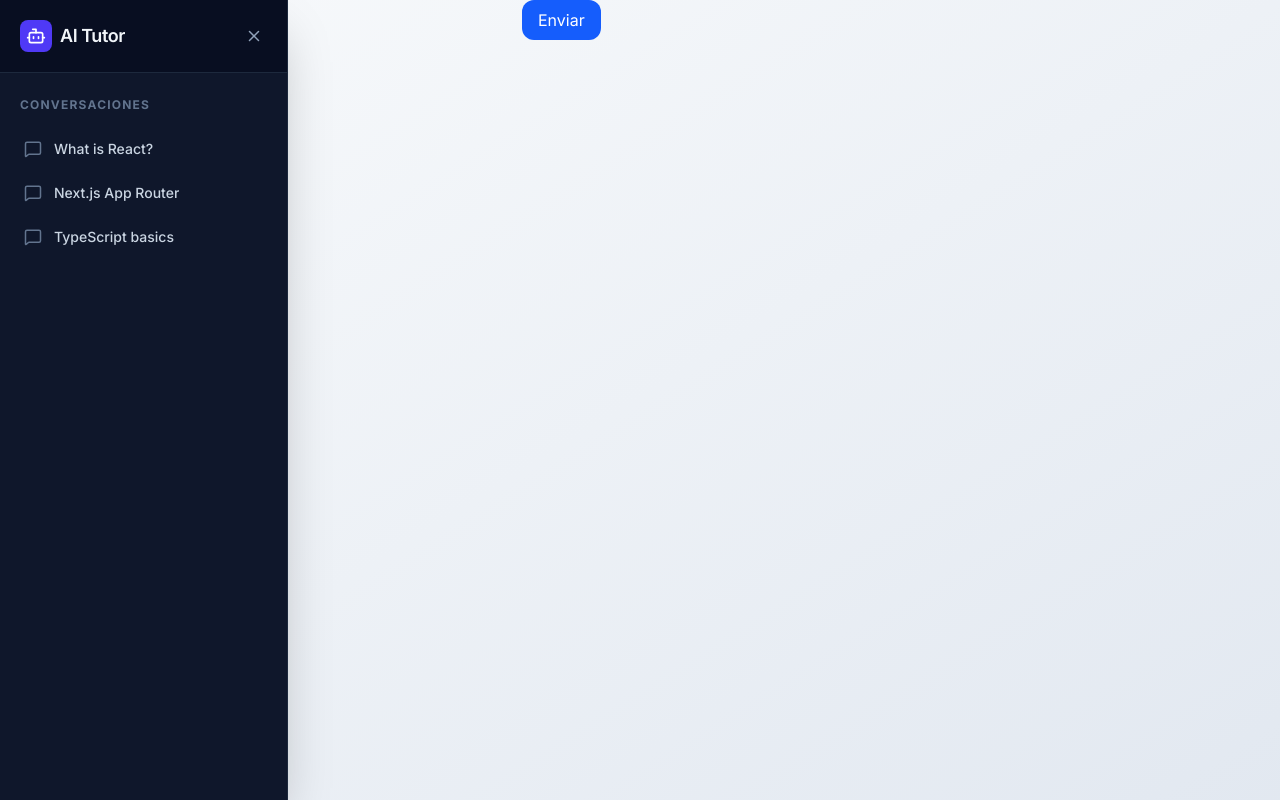
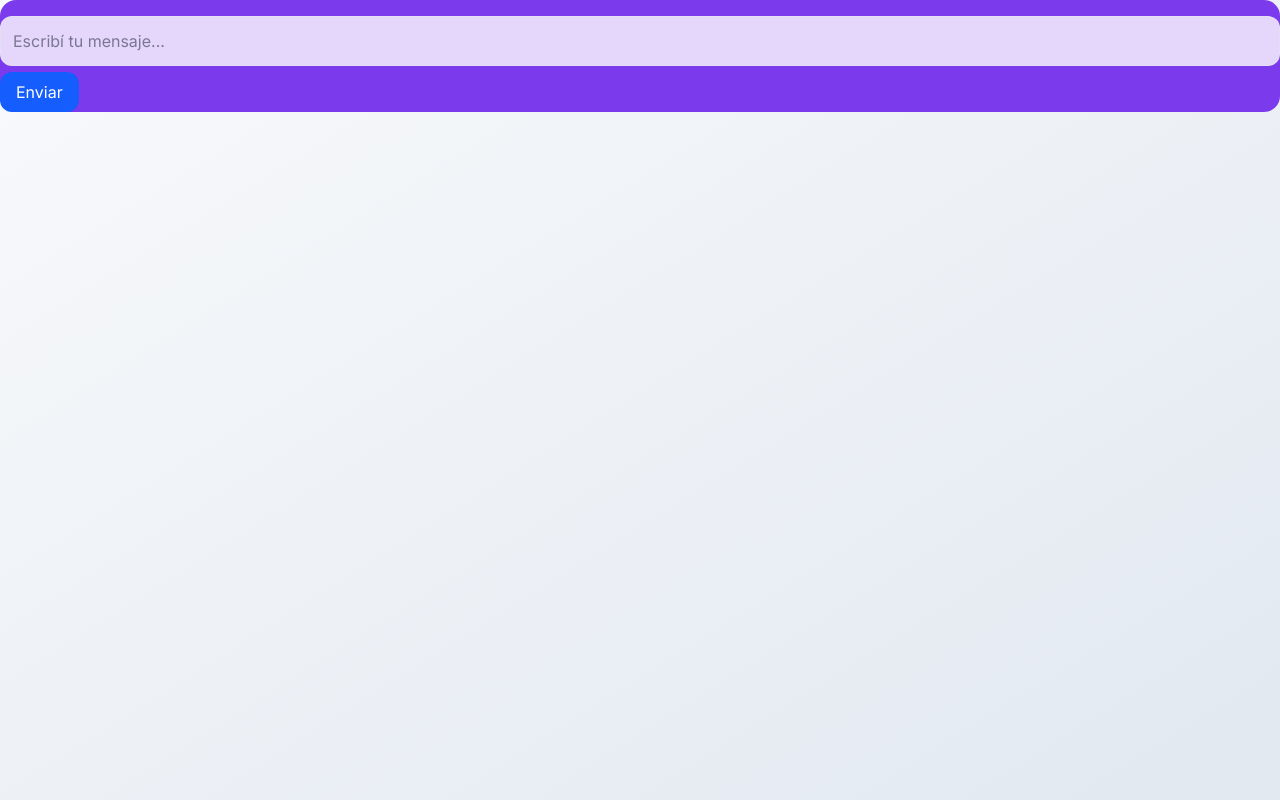
Before and after one commit to matiasng96/bytebazar, a Next.js app: page /chat in a window 1280 px wide. Built offline with nearby package versions, Linux system fonts and the light colour scheme.

Commit message:
TextareaAutosize

```diff
--- a/package.json
+++ b/package.json
@@ -21,6 +21,7 @@
     "react": "19.2.3",
     "react-dom": "19.2.3",
     "react-markdown": "^10.1.0",
+    "react-textarea-autosize": "^8.5.9",
     "remark-gfm": "^4.0.1"
   },
   "devDependencies": {
--- a/src/app/[id]/page.tsx
+++ /dev/null
@@ -1,14 +0,0 @@
-import Chat from "@/components/Chat";
-
-export default async function ChatPage({
-  params,
-}: {
-  params: Promise<{ id: string }>;
-}) {
-  const { id } = await params;
-  return (
-    <div className="flex h-full w-full flex-col p-4">
-      <Chat />
-    </div>
-  );
-}
--- a/src/app/chat/page.tsx
+++ b/src/app/chat/page.tsx
@@ -1,4 +1,5 @@
 "use client";
+import TextareaAutosize from "react-textarea-autosize";
 import { useChat } from "@ai-sdk/react";
 import { useState } from "react";
 
@@ -14,8 +15,26 @@ export default function ChatPage() {
   };
 
   return (
+    <article className="bg-brand-500 flex flex-col justify-center gap-4 rounded-2xl">
+      <div className="flex flex-col gap-2">
+        {messages.map((message) => (
+          <p key={message.id}>
+            <strong>{message.role}:</strong>
+            {message.parts.map((part, index) =>
+              part.type === "text" ? <span key={index}></span> : null,
+            )}
+          </p>
+        ))}
+      </div>
       <form onSubmit={handleSubmit}>
-      <input value={input} onChange={(e) => setInput(e.target.value)} />
+        <TextareaAutosize
+          minRows={1}
+          maxRows={5}
+          value={input}
+          onChange={(e) => setInput(e.target.value)}
+          placeholder="Escribí tu mensaje..."
+          className="border-surface-border bg-surface text-foreground focus:ring-brand-500 w-full resize-none rounded-xl border p-3 focus:ring-2 focus:outline-none"
+        />
         <button
           type="submit"
           className="rounded-xl bg-blue-600 px-4 py-2 text-white hover:bg-blue-700"
@@ -23,5 +42,6 @@ export default function ChatPage() {
           Enviar
         </button>
       </form>
+    </article>
   );
 }
--- a/src/app/globals.css
+++ b/src/app/globals.css
@@ -2,14 +2,21 @@
 @plugin "@tailwindcss/typography";
 
 @theme {
-  --color-background: #ffffff;
-  --color-foreground: #0f172a;
+  --color-background: #f9fafb;
+  --color-foreground: #111827;
 
-  --color-primary: #6366f1;
-  --color-primary-foreground: #ffffff;
+  --color-brand-500: #7c3aed;
+  --color-brand-600: #6d28d9;
 
-  --color-surface: #f8fafc;
-  --color-surface-border: #e2e8f0;
+  --color-accent: #0d9488;
 
-  --color-muted-text: #64748b;
+  --color-chat-user: #f3f4f6;
+  --color-chat-user-text: #1f2937;
+  --color-chat-bot: var(--color-brand-500);
+  --color-chat-bot-text: #ffffff;
+
+  --color-surface: rgba(255, 255, 255, 0.8);
+  --color-surface-border: rgba(229, 231, 235, 0.6);
+
+  --color-muted: #9ca3af;
 }
--- a/src/app/layout.tsx
+++ b/src/app/layout.tsx
@@ -1,36 +1,26 @@
-
 import "./globals.css";
 import { Inter } from "next/font/google";
-import AppWrapper from "@/components/AppWrapper";
-
 
 export const metadata = {
-  title: "AI Tutor App",
-  description: "Tu tutor personal de programación",
+  title: "ByteBazar",
+  description: "Tu asistente virtual de ByteBazar",
 };
 
 const inter = Inter({ subsets: ["latin"] });
-
 
 export default function RootLayout({
   children,
 }: {
   children: React.ReactNode;
 }) {
-
-
   return (
     <html lang="es">
       {/* El body envuelve a todos los {children}, ya sea el Home o el Chat */}
       <body
         className={`${inter.className} text-foreground min-h-screen bg-linear-to-br from-slate-50 to-slate-200 antialiased`}
       >
-
-        <AppWrapper>
-          {children}
-        </AppWrapper>
+        {children}
       </body>
     </html>
-
   );
 }
--- a/src/app/page.tsx
+++ b/src/app/page.tsx
@@ -1,4 +1,3 @@
-<<<<<<< HEAD
 import StartButton from "@/components/StartButton";
 import { auth, signIn } from "@/auth";
 
@@ -39,10 +38,4 @@ export default async function Home() {
       </section>
     </main>
   );
-=======
-import Chat from "@/components/Chat"
-
-export default function ChatPage() {
-  return <Chat />
->>>>>>> c4e3121037e1a1ce8eb3c628b5ad8f206e9b52b6
 }
--- a/src/components/AppWrapper.tsx
+++ /dev/null
@@ -1,75 +0,0 @@
-"use client"
-import Link from "next/link";
-import { Menu, X, MessageSquare, Bot } from "lucide-react";
-import { useState } from 'react'
-
-const conversations = [
-    { id: "1", title: "What is React?" },
-    { id: "2", title: "Next.js App Router" },
-    { id: "3", title: "TypeScript basics" },
-];
-
-export default function AppWrapper({ children }: {
-    children: React.ReactNode;
-}) {
-    const [isSidebarOpen, setIsSidebarOpen] = useState(true)
-
-    return (
-        <div className="flex h-screen w-full overflow-hidden bg-transparent">
-            {/* Sidebar con animación de entrada/salida y paleta de colores premium */}
-            <nav
-                className={`${isSidebarOpen ? "w-full md:w-72 translate-x-0" : "w-full md:w-0 -translate-x-full"
-                    } absolute md:relative inset-y-0 left-0 z-50 md:z-20 shrink-0 transition-all duration-300 ease-in-out bg-slate-900 border-r border-slate-800 flex flex-col shadow-2xl overflow-hidden`}
-            >
-                <div className="flex items-center justify-between p-5 bg-slate-950/50 border-b border-slate-800">
-                    <div className="flex items-center gap-2">
-                        <div className="bg-indigo-600 p-1.5 rounded-lg">
-                            <Bot size={20} className="text-white" />
-                        </div>
-                        <h1 className="text-lg font-semibold text-slate-100 truncate tracking-tight">AI Tutor</h1>
-                    </div>
-                    <button
-                        onClick={() => setIsSidebarOpen(false)}
-                        className="p-1 hover:bg-slate-800 text-slate-400 hover:text-white rounded-md transition-colors"
-                    >
-                        <X size={18} />
-                    </button>
-                </div>
-
-                <div className="flex-1 w-full md:w-72 overflow-y-auto py-6">
-                    <p className="px-5 text-xs font-bold text-slate-500 uppercase tracking-widest mb-4">
-                        Conversaciones
-                    </p>
-                    <div className="space-y-1 px-3">
-                        {conversations.map((c) => (
-                            <Link
-                                key={c.id}
-                                href={`/chat/${c.id}`}
-                                className="flex items-center px-3 py-2.5 rounded-lg text-slate-300 hover:bg-slate-800 hover:text-indigo-300 transition-all group"
-                            >
-                                <MessageSquare size={18} className="mr-3 text-slate-500 group-hover:text-indigo-400 transition-colors" />
-                                <span className="truncate text-sm font-medium">{c.title}</span>
-                            </Link>
-                        ))}
-                    </div>
-                </div>
-            </nav>
-
-            {/* Main Content Area (Acá se renderizan los children) */}
-            <main className="flex-1 flex flex-col relative w-full h-full min-w-0 bg-transparent">
-                {!isSidebarOpen && (
-                    <button
-                        onClick={() => setIsSidebarOpen(true)}
-                        className="absolute top-4 left-4 z-50 p-2.5 text-slate-600 hover:bg-white/80 rounded-xl transition-all shadow-sm bg-white/50 backdrop-blur-md border border-slate-200/50"
-                        aria-label="Abrir menú"
-                    >
-                        <Menu size={20} />
-                    </button>
-                )}
-
-                {/* ESTO ES MAGIA DE NEXT.JS: Aquí inyecta el contenido de la ruta actual (ej: page.tsx) */}
-                {children}
-            </main>
-        </div>
-    )
-}
```
Also changed, not shown: 1 other file (tests, documents, lock files or other folders). Lines whose indentation alone changed are shown as unchanged.
